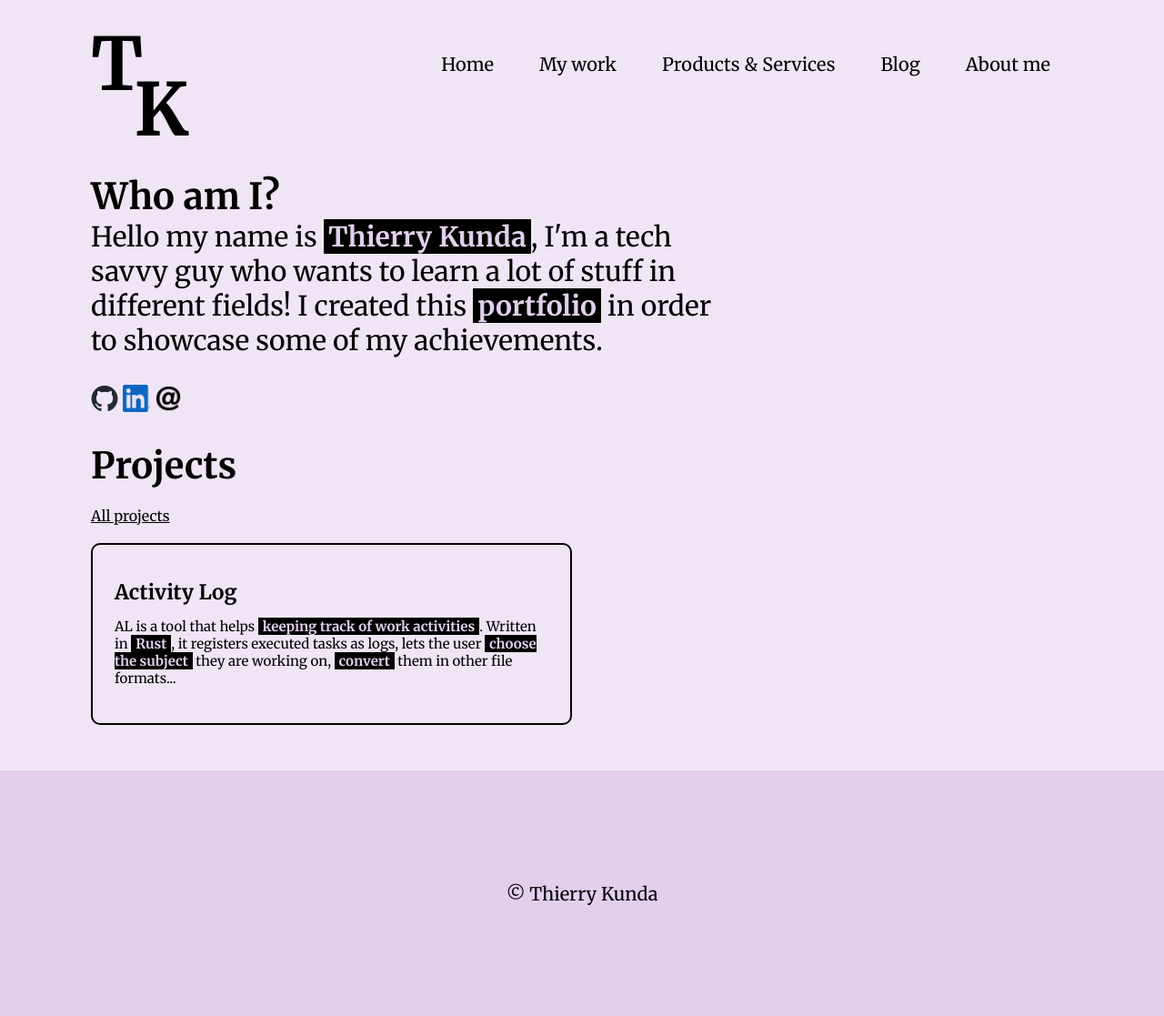
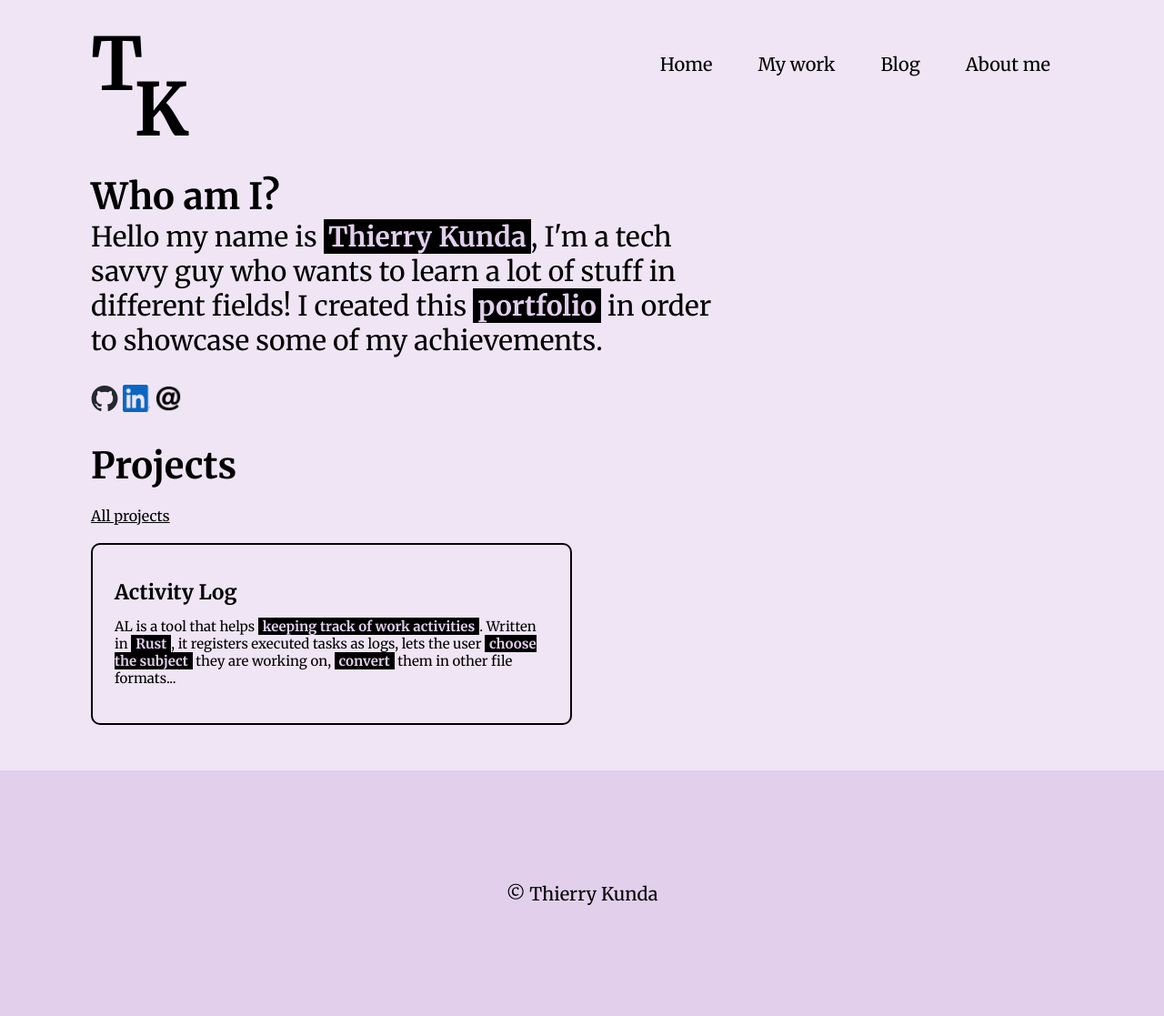
Before and after one commit to ThierryKunda/ThierryKunda.github.io, a Jekyll site: the page built from index.html, in a window 1280 px wide. Shown: the whole page at 91% size. Built offline with Jekyll 4.4.1, drawn with Linux system fonts in a browser that asks for light colours.

Commit message:
Retrait du lien Product & Services

```diff
--- a/_includes/header.html
+++ b/_includes/header.html
@@ -3,7 +3,6 @@
     <nav>
         <a href="/">Home</a>
         <a href="#">My work</a>
-        <a href="#">Products & Services</a>
         <a href="#">Blog</a>
         <a href="#">About me</a>
     </nav>
```
